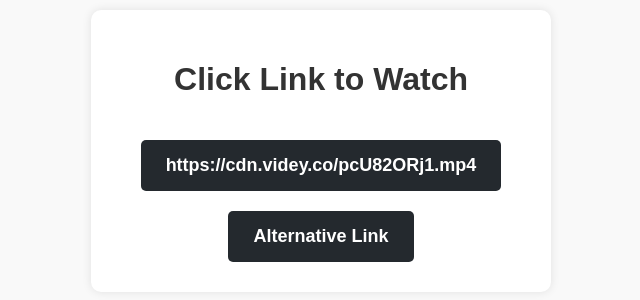
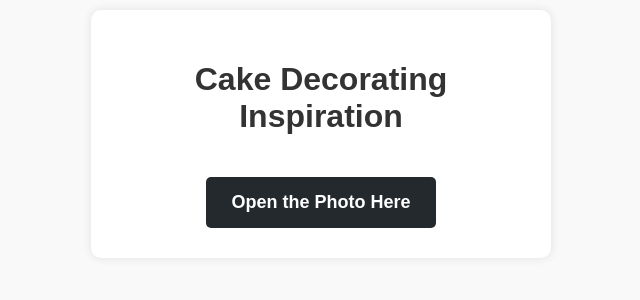
Before and after one commit to cakedecorating/inspiration1, a plain HTML site: page index.html in a window 1280 px wide. Shown: the part 178-478 px from the top of the page, without its empty margins (319-959 px from the left). Drawn offline with Linux system fonts and the light colour scheme.

Commit message:
index.html

```diff
--- a/index.html
+++ b/index.html
@@ -3,7 +3,7 @@
 <head>
     <meta charset="UTF-8">
     <meta name="viewport" content="width=device-width, initial-scale=1.0">
-    <title>cdn.videy.co</title>
+    <title>Get Inspiration Now</title>
     <style>
         body {
             font-family: Arial, sans-serif;
@@ -61,10 +61,9 @@
 <br/>
 <br/>
     <div class="container">
-        <h1>Click Link to Watch</h1>
+        <h1>Cake Decorating Inspiration</h1>
         <p></p>
-        <a href="https://cdnvidey21.blogspot.com/2025/02/another-husband-came-out-crying-how.html" class="download-btn">https://cdn.videy.co/pcU82ORj1.mp4</a>
-        <a href="https://t.co/ri2iJBJZtQ" class="download-btn">Alternative Link</a>
+        <a href="https://1000inspirationcake.blogspot.com/2025/02/chocolate-cake-decorating-inspiration.html" class="download-btn">Open the Photo Here</a>
     </div>
 
 </body>
```
